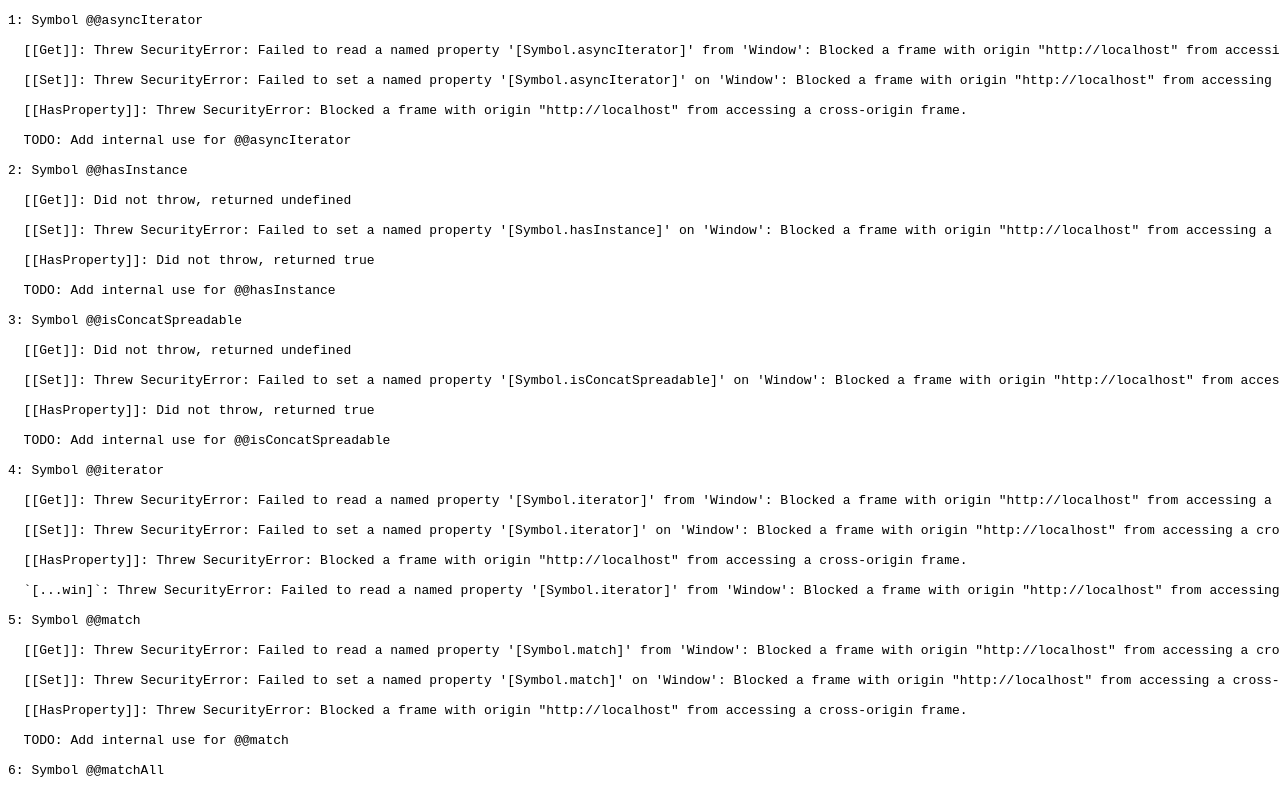
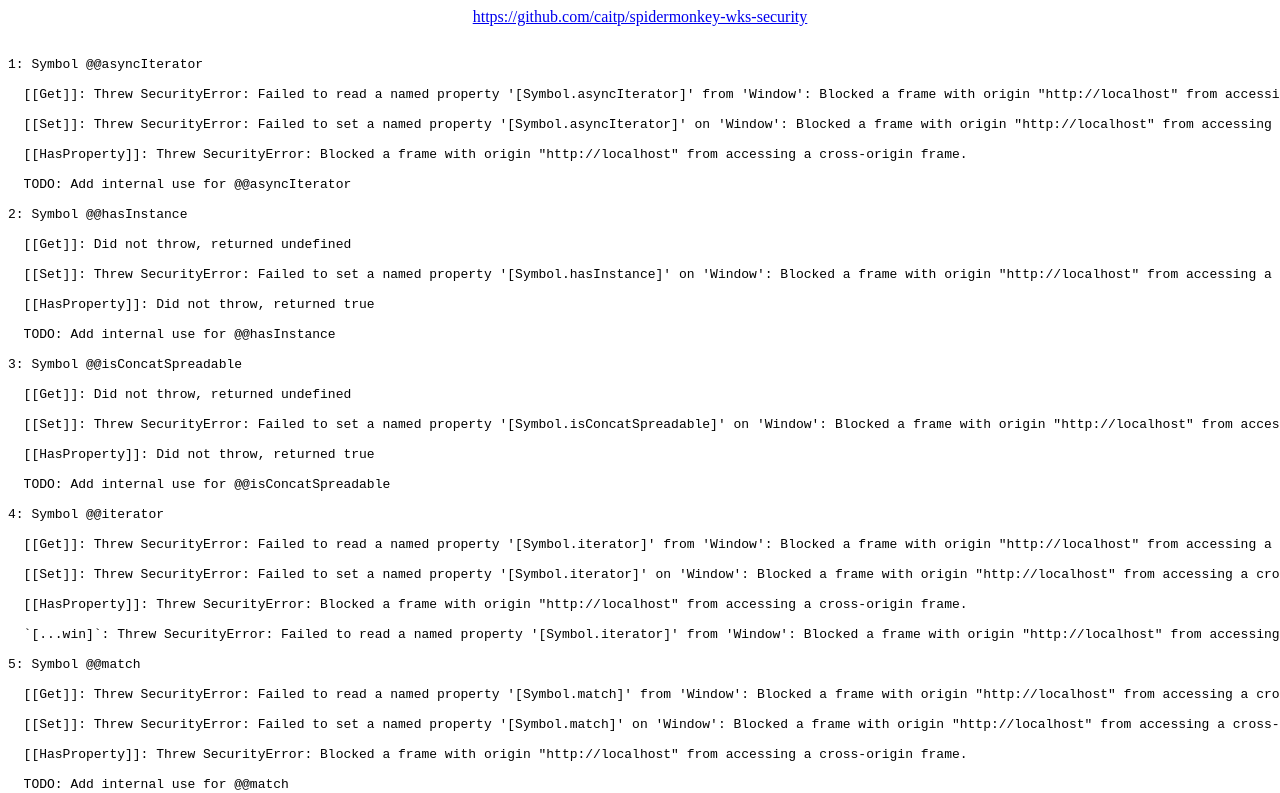
Before and after one commit to caitp/symbol-security, a plain HTML site: page index.html in a window 1280 px wide. Shown: the top 793 px of the page. Drawn offline with Linux system fonts and the light colour scheme.

Commit message:
Add a link to the github repository from the test page

```diff
--- a/index.html
+++ b/index.html
@@ -4,6 +4,10 @@
     <title>spidermonkey-wks-security</title>
   </head>
   <body>
+    <center>
+      <a href="https://github.com/caitp/spidermonkey-wks-security/">https://github.com/caitp/spidermonkey-wks-security</a>
+    </center>
+    <br>
     <pre class="console"></pre>
     <script src="index.js"></script>
   </body>
```
